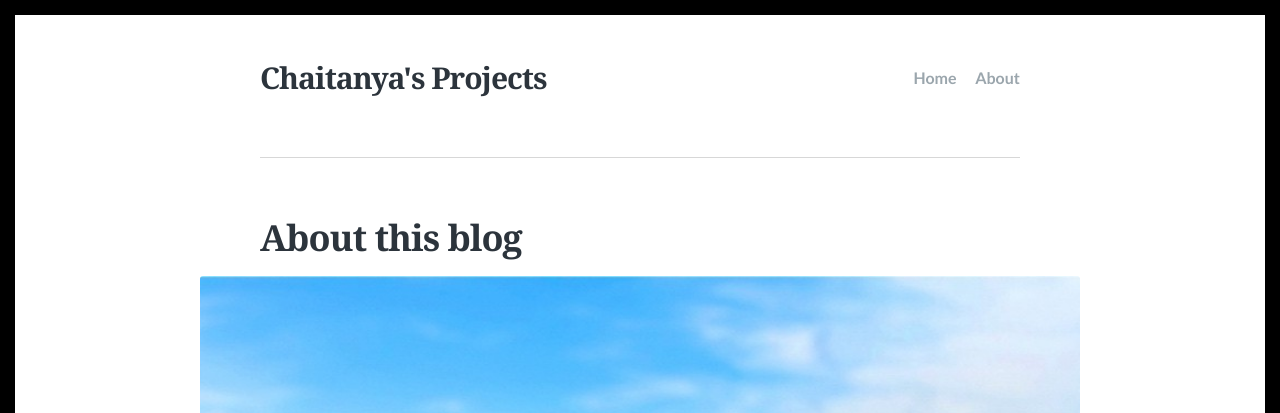
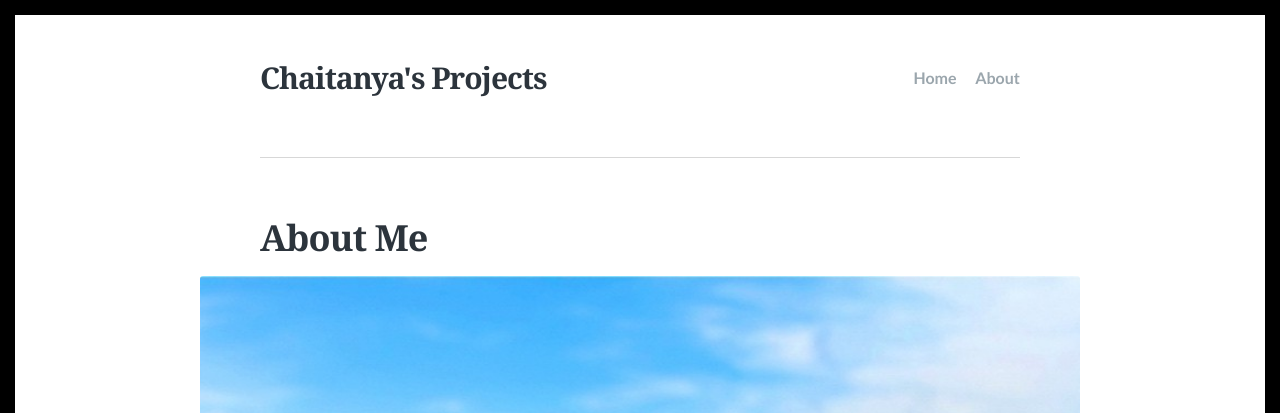
Before and after one commit to Chai-T29/Chai-T29.github.io, a Jekyll site: the page built from about.md, in a window 1280 px wide. Shown: the top 413 px of the page. Built offline with Jekyll 4.4.1, drawn with Linux system fonts in a browser that asks for light colours; some web fonts are replaced.

Commit message:
Update about.md

```diff
--- a/about.md
+++ b/about.md
@@ -1,6 +1,6 @@
 ---
 layout: page
-title: About this blog
+title: About Me
 description: An optional about page for Scriptor Jekyll theme
 feature_image: images/author.png
 permalink: /about/
```
